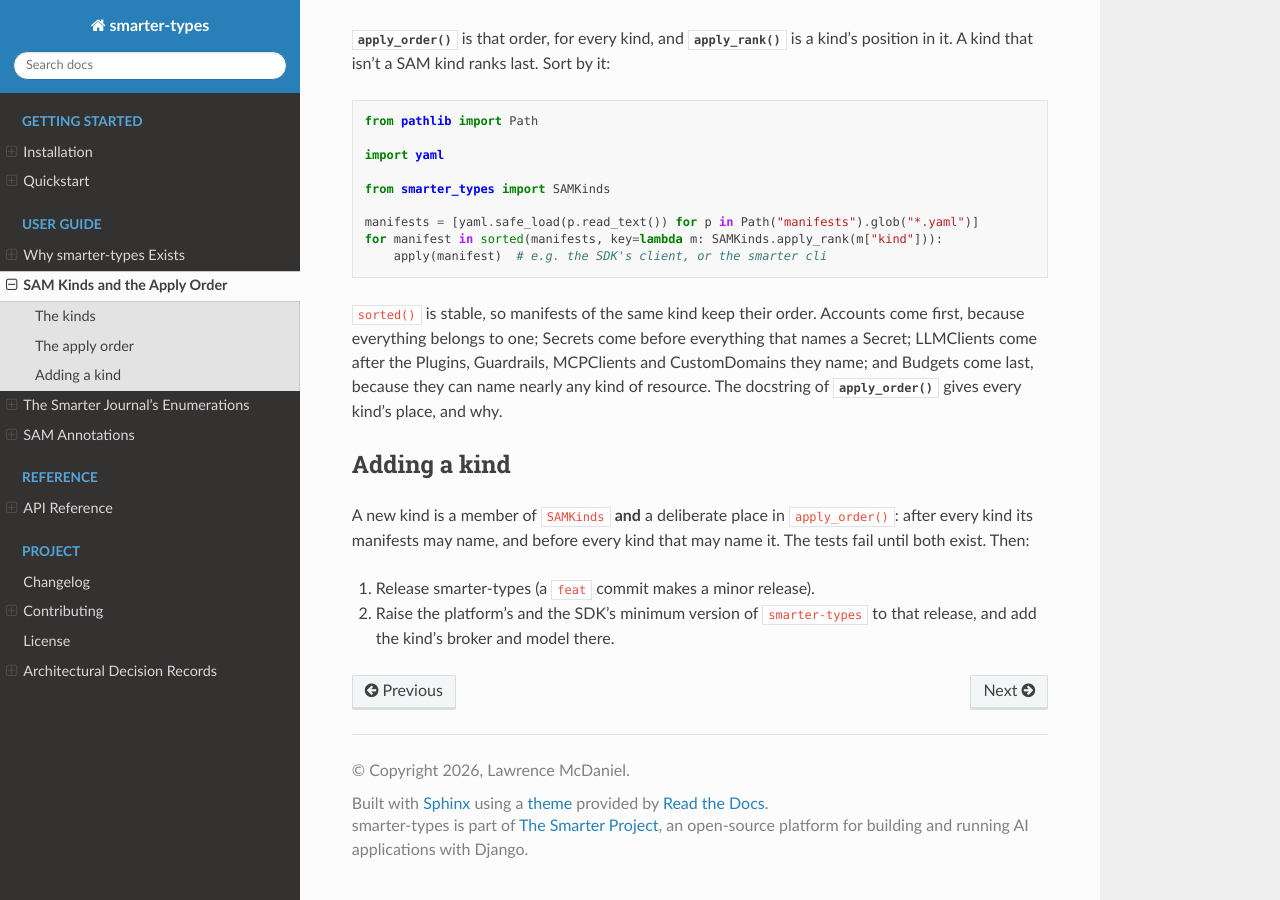
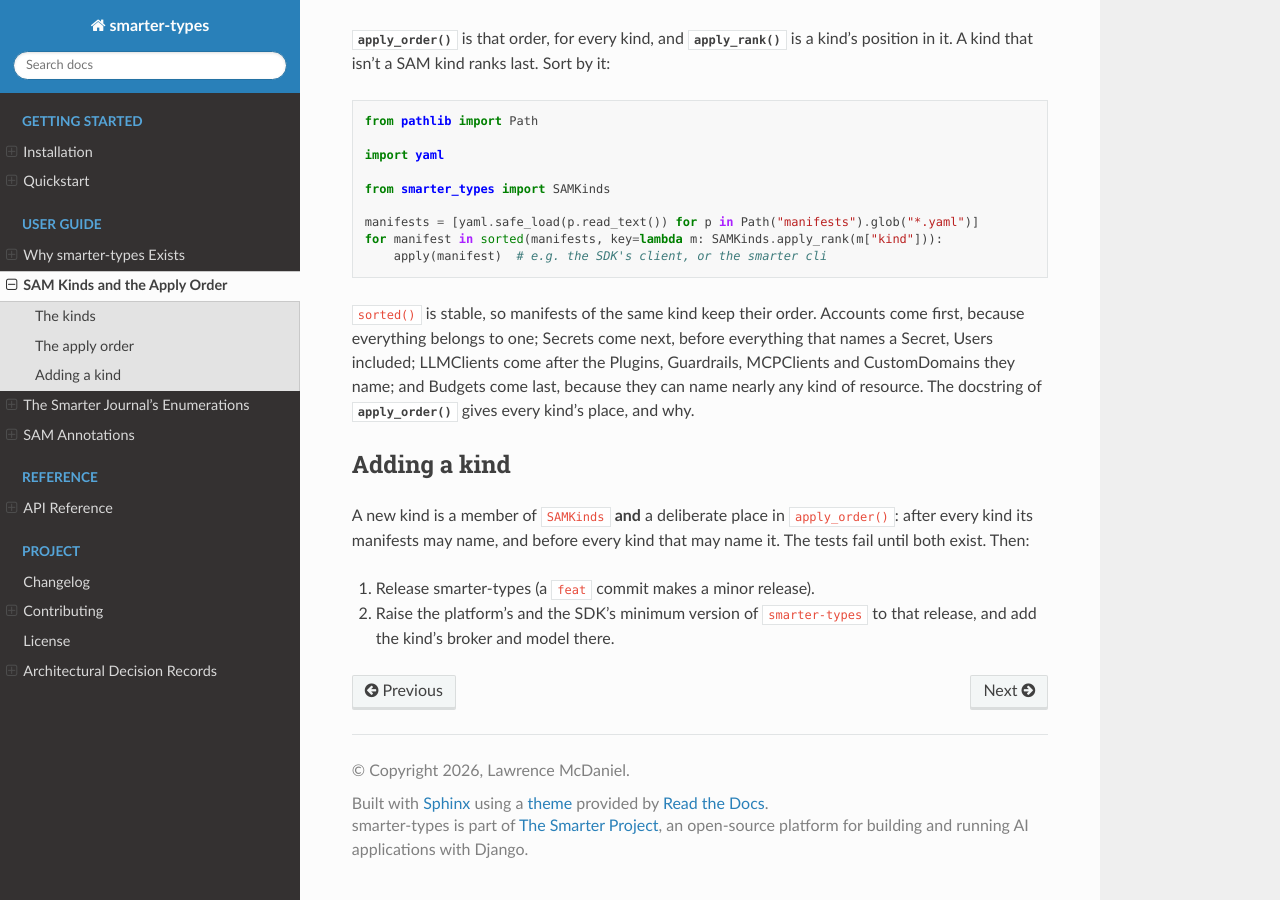
Before and after one commit to smarter-sh/smarter-types, a Sphinx documentation site: the page built from docs/source/guide/kinds.rst, in a window 1280 px wide and 900 px high, scrolled down 775 px. Built offline with Sphinx 7.4.7 and the Read the Docs theme 3.1.0, drawn with Linux system fonts in a browser that asks for light colours.

Commit message:
fix(kinds): apply Secrets before Users
SAMKinds.apply_order() put Users before Secrets. A User manifest could name nothing then, but Smarter's User manifest now has spec.config.passwordSecret, the name of a Secret whose value becomes the user's password, so that a manifest never holds a password. Applied in the old order, a repository's User manifests would name Secrets that don't exist yet: on a platform's first load, e.g. of the Stackademy example's demonstration users, every one of them would fail.

- Secret moves from fourth place to second, after Account and before User. A Secret names nothing, and belongs to the user who applies it, not to a User that the manifests declare, so nothing that came between them depended on the old order. The docstring explains each kind's place, and the kinds guide says that Users are among the kinds that name a Secret.
- test_dependencies_come_first gains the pairs Account before Secret, and Secret before User.

make test passes (163 tests), and make lint is clean.

Co-authored-by: Claude <noreply@anthropic.com>

```diff
--- a/docs/source/guide/kinds.rst
+++ b/docs/source/guide/kinds.rst
@@ -50,8 +50,8 @@ in it. A kind that isn't a SAM kind ranks last. Sort by it:
         apply(manifest)  # e.g. the SDK's client, or the smarter cli
 
 ``sorted()`` is stable, so manifests of the same kind keep their order.
-Accounts come first, because everything belongs to one; Secrets come before
-everything that names a Secret; LLMClients come after the Plugins, Guardrails,
+Accounts come first, because everything belongs to one; Secrets come next,
+before everything that names a Secret, Users included; LLMClients come after the Plugins, Guardrails,
 MCPClients and CustomDomains they name; and Budgets come last, because they can
 name nearly any kind of resource. The docstring of
 :meth:`~smarter_types.kinds.SAMKinds.apply_order` gives every kind's place,
```
Also changed, not shown: 2 other files.
